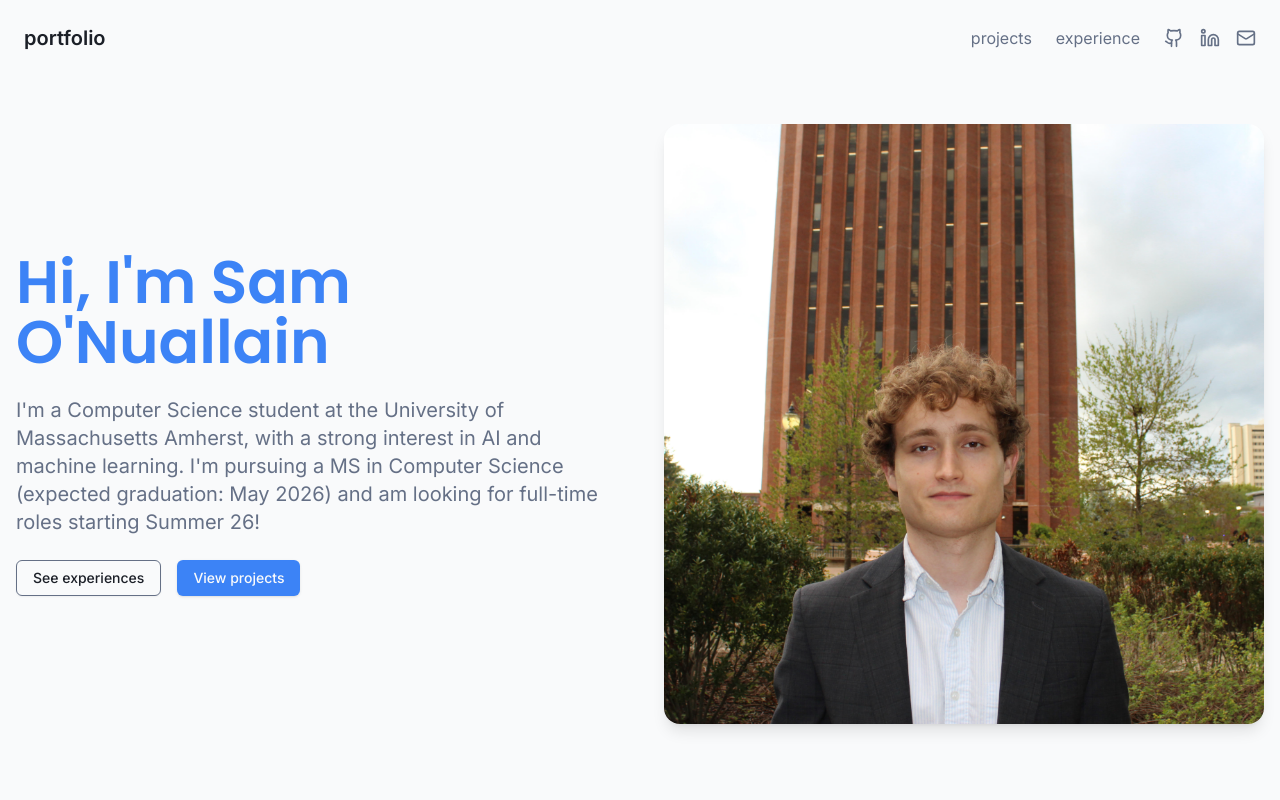
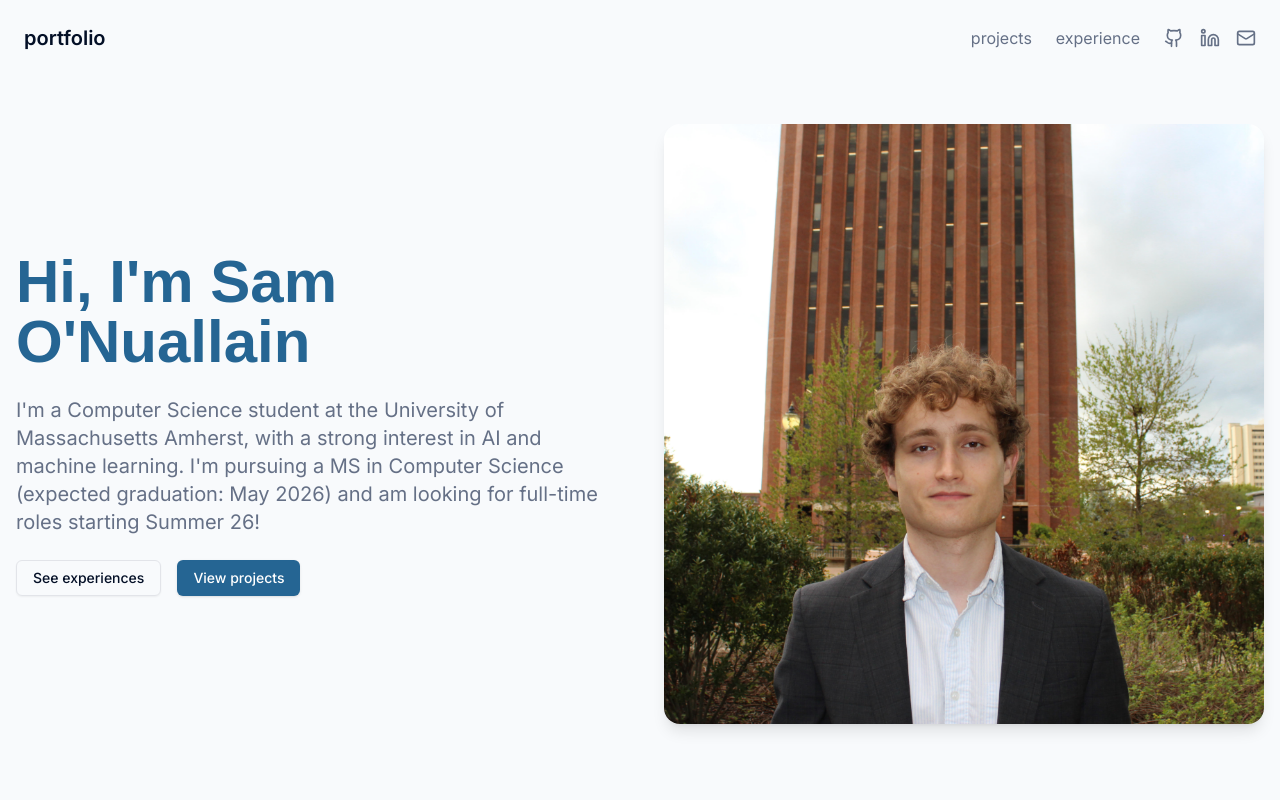
Before and after one commit to samonuall/personal_website, a Next.js app: page / in a window 1280 px wide. Shown: the top 800 px of the page. Built offline with nearby package versions, Linux system fonts and the light colour scheme.

Commit message:
feat(theme/minimal-paper): apply minimal paper tokens and globals

```diff
--- a/app/globals.css
+++ b/app/globals.css
@@ -1,4 +1,4 @@
-@import url('https://fonts.googleapis.com/css2?family=Inter:wght@400;500;600;700&family=Poppins:wght@600;700&display=swap');
+@import url('https://fonts.googleapis.com/css2?family=Inter:wght@400;500;600;700&family=Merriweather:wght@700&display=swap');
 
 @tailwind base;
 @tailwind components;
@@ -6,25 +6,25 @@
 
 @layer base {
   :root {
-    --background: 210 20% 98%;
-    --foreground: 220 18% 13%;
+    --background: 210 40% 98%; /* #fbfbf9 */
+    --foreground: 220 84% 8%; /* #0f1724 */
     --card: 0 0% 100%;
-    --card-foreground: 220 18% 13%;
+    --card-foreground: 220 84% 8%;
     --popover: 0 0% 100%;
-    --popover-foreground: 220 18% 13%;
-    --primary: 217 91% 60%;
-    --primary-foreground: 210 20% 98%;
-    --secondary: 160 84% 39%;
-    --secondary-foreground: 210 20% 98%;
+    --popover-foreground: 220 84% 8%;
+    --primary: 205 60% 36%; /* #1f6f8b */
+    --primary-foreground: 0 0% 100%;
+    --secondary: 14 68% 62%; /* #e07a5f */
+    --secondary-foreground: 0 0% 100%;
     --muted: 220 14% 46%;
     --muted-foreground: 220 14% 46%;
-    --accent: 261 51% 63%;
-    --accent-foreground: 210 20% 98%;
+    --accent: 162 45% 45%;
+    --accent-foreground: 0 0% 100%;
     --destructive: 0 84% 60%;
-    --destructive-foreground: 210 20% 98%;
-    --border: 220 14% 46%;
-    --input: 220 14% 46%;
-    --ring: 217 91% 60%;
+    --destructive-foreground: 0 0% 100%;
+    --border: 220 14% 90%;
+    --input: 220 14% 90%;
+    --ring: 205 60% 36%;
     --radius: 0.5rem;
   }
 
@@ -35,7 +35,7 @@
     --card-foreground: 210 20% 98%;
     --popover: 220 18% 13%;
     --popover-foreground: 210 20% 98%;
-    --primary: 217 91% 60%;
+    --primary: 205 60% 36%;
     --primary-foreground: 220 18% 13%;
     --secondary: 160 84% 39%;
     --secondary-foreground: 220 18% 13%;
@@ -47,7 +47,7 @@
     --destructive-foreground: 210 20% 98%;
     --border: 220 14% 46%;
     --input: 220 14% 46%;
-    --ring: 217 91% 60%;
+    --ring: 205 60% 36%;
   }
 }
 
```
Also changed, not shown: lib/theme.ts (+10 -10 lines).
